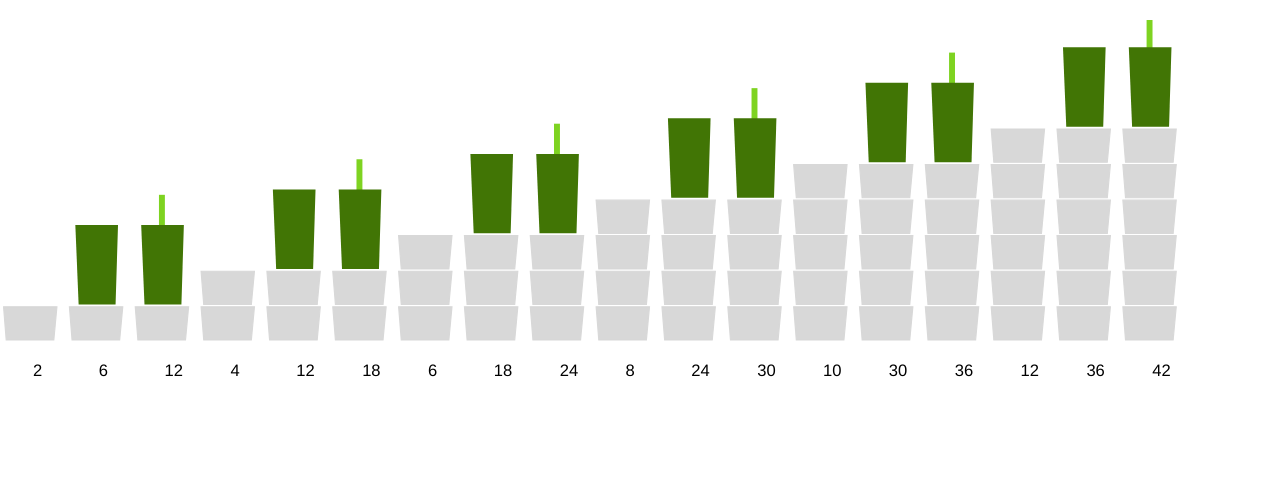
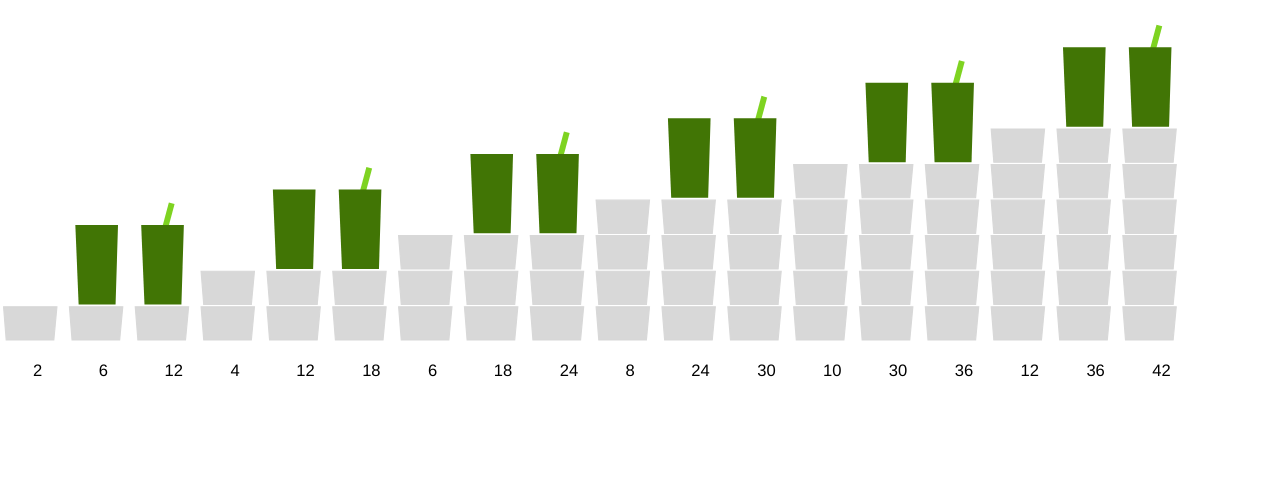
Before and after one commit to schreiaj/scoring_anim, a plain HTML site: page index.html in a window 1280 px wide. Drawn offline with Linux system fonts and the light colour scheme.

Commit message:
Built from c7364d7 on branch master

```diff
--- a/index.html
+++ b/index.html
@@ -1,6 +1,6 @@
 <!DOCTYPE html><html class=no-js><head><meta charset=utf-8><title>2015_scoring_anim</title><meta name=description content=""><meta name=viewport content="width=device-width"><link rel="shortcut icon" href=/favicon.ico><!-- Place favicon.ico and apple-touch-icon.png in the root directory --><link rel=stylesheet href=styles/vendor.css><link rel=stylesheet href=styles/main.css><body><!--[if lt IE 10]>
             <p class="browsehappy">You are using an <strong>outdated</strong> browser. Please <a href="http://browsehappy.com/">upgrade your browser</a> to improve your experience.</p>
-        <![endif]--><svg viewbox="0 0 1080 400" width=100% height=100%><defs><path d="M3,43 L5.23099756,71 L45.3990707,71 L48,43 L3,43 Z" id=tote stroke=#D8D8D8 fill=#D8D8D8 sketch:type=MSShapeGroup transform=translate(0,-71)></path><path d="M8,4 L10.77756,71 L41.95858,71 L44,4 L8,4 Z" id=bin fill=#417505 sketch:type=MSShapeGroup transform=translate(0,-71)></path><rect id=litter fill=#7ED321 sketch:type=MSShapeGroup x=23 y=17 width=5 height=54 transform=translate(0,-71)></rect></defs></svg><script src=scripts/vendor.js></script><!-- Google Analytics: change UA-XXXXX-X to be your site's ID. --><script>(function(b,o,i,l,e,r){b.GoogleAnalyticsObject=l;b[l]||(b[l]=
+        <![endif]--><svg viewbox="0 0 1080 400" width=100% height=100%><defs><path d="M3,43 L5.23099756,71 L45.3990707,71 L48,43 L3,43 Z" id=tote stroke=#D8D8D8 fill=#D8D8D8 sketch:type=MSShapeGroup transform=translate(0,-71)></path><path d="M8,4 L10.77756,71 L41.95858,71 L44,4 L8,4 Z" id=bin fill=#417505 sketch:type=MSShapeGroup transform=translate(0,-71)></path><rect id=litter fill=#7ED321 x=23 y=17 width=5 height=54 transform="rotate(15) translate(-5,-71)"></rect></defs></svg><script src=scripts/vendor.js></script><!-- Google Analytics: change UA-XXXXX-X to be your site's ID. --><script>(function(b,o,i,l,e,r){b.GoogleAnalyticsObject=l;b[l]||(b[l]=
             function(){(b[l].q=b[l].q||[]).push(arguments)});b[l].l=+new Date;
             e=o.createElement(i);r=o.getElementsByTagName(i)[0];
             e.src='//www.google-analytics.com/analytics.js';
```
